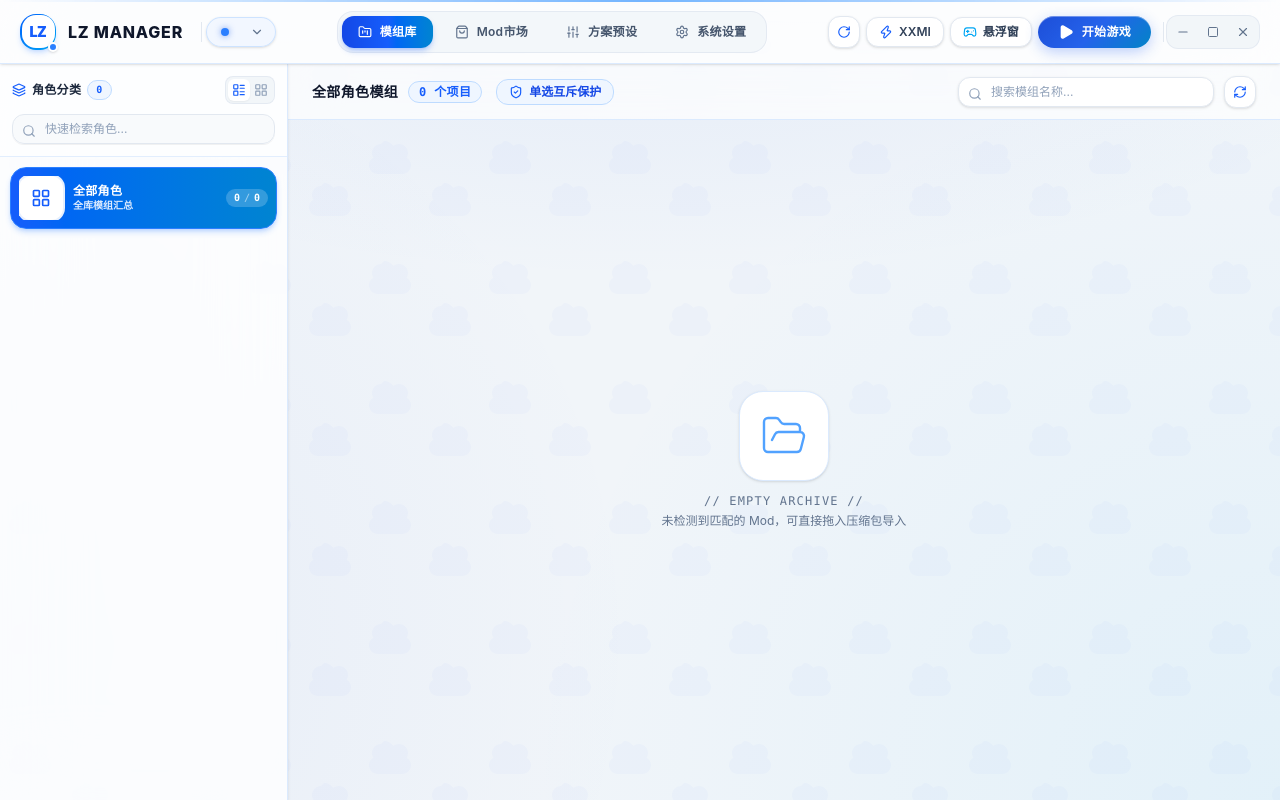
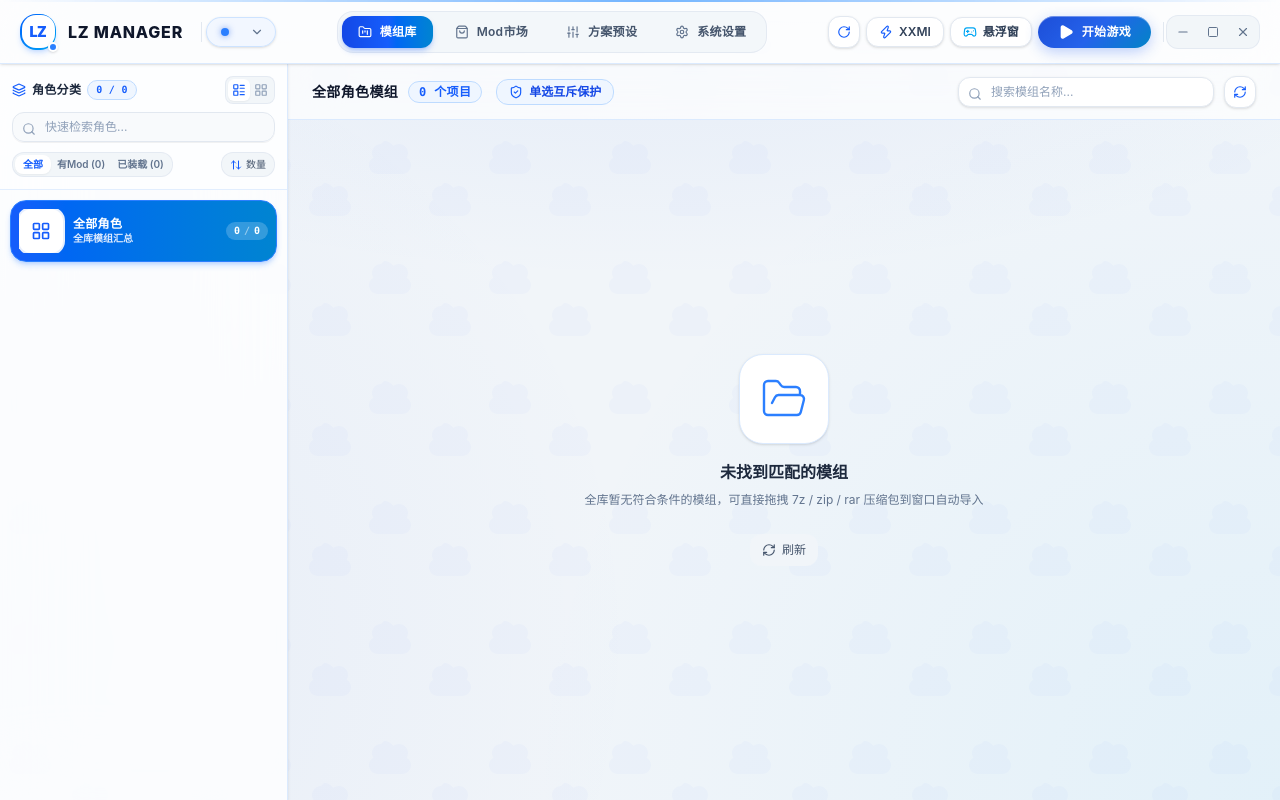
Before and after one commit to lanzVw/LZ-Manager, a React (Vite) app: page / in a window 1280 px wide. Built offline with nearby package versions, Linux system fonts and the light colour scheme.

Commit message:
feat(ui): add character filtering and support displaying characters without installed mods

```diff
--- a/src/core/mod-engine.ts
+++ b/src/core/mod-engine.ts
@@ -102,9 +102,8 @@ export class ModEngine {
           console.error(`Error reading character dir: ${charPath}`, err)
         }
 
-        if (modsList.length > 0) {
-          result[charName] = modsList
-        }
+        // 始终记录角色条目（即使暂无 Mod），支持“显示全部角色/未安装角色”的筛选功能
+        result[charName] = modsList
       }
     } catch (err) {
       console.error('Error scanning mod folder root:', err)
--- a/src/main/index.ts
+++ b/src/main/index.ts
@@ -229,7 +229,37 @@ function setupIpc() {
     const g = configStore.getActiveGame()
     if (!g) return {}
     modEngine.setModFolderPath(g.modFolderPath)
-    return modEngine.scanMods()
+    const result = modEngine.scanMods()
+
+    // 合并游戏官方全量角色图鉴，确保尚未在本地建目录的角色也能在“全部角色”筛选中显示
+    try {
+      const roster = getCharactersForGame(g.id)
+      if (Array.isArray(roster)) {
+        for (const item of roster) {
+          if (item.id === 'all' || !item.name) continue
+          if (!result[item.name]) {
+            result[item.name] = []
+          }
+        }
+      }
+    } catch (_) {}
+
+    return result
+  })
+
+  ipcMain.handle('mods:openCharacterFolder', (_, charName: string) => {
+    const g = configStore.getActiveGame()
+    if (!g || !g.modFolderPath) return { success: false, error: '未选择游戏或未配置Mod路径' }
+    const charPath = path.join(g.modFolderPath, charName)
+    if (!fs.existsSync(charPath)) {
+      try {
+        fs.mkdirSync(charPath, { recursive: true })
+      } catch (err: any) {
+        return { success: false, error: err.message }
+      }
+    }
+    shell.openPath(charPath)
+    return { success: true, path: charPath }
   })
 
   ipcMain.handle('characters:getAvatars', (_, gameId?: string) => {
--- a/src/preload/index.ts
+++ b/src/preload/index.ts
@@ -35,6 +35,8 @@ const flairxApi = {
     ipcRenderer.invoke('characters:setAvatar', characterName, imagePath),
   saveCharacterAvatar: (characterName: string, dataUrl: string) =>
     ipcRenderer.invoke('characters:saveAvatarFromData', characterName, dataUrl),
+  openCharacterFolder: (characterName: string) =>
+    ipcRenderer.invoke('mods:openCharacterFolder', characterName),
 
   // Persist Bridge
   getModPersistInfo: (modFullPath: string) => ipcRenderer.invoke('persist:getInfo', modFullPath),
--- a/src/renderer/App.tsx
+++ b/src/renderer/App.tsx
@@ -183,6 +183,8 @@ export default function App() {
               onRefresh={scanMods}
               onToggleMod={handleToggleMod}
               onSelectMod={(path) => setSelectedModPath(path)}
+              onNavigateTab={(tab) => setActiveTab(tab)}
+              activeGame={activeGame}
             />
           ))}
 
--- a/src/renderer/overlay/OverlayApp.tsx
+++ b/src/renderer/overlay/OverlayApp.tsx
@@ -40,7 +40,7 @@ export const OverlayApp: React.FC = () => {
 
       const mods = await window.lz.scanMods()
       setModsData(mods || {})
-      const charList = Object.keys(mods || {})
+      const charList = Object.keys(mods || {}).filter(k => (mods[k] || []).length > 0)
       setCharacters(charList)
 
       const presetData = await window.lz.getPresets()
--- a/src/renderer/pages/ModsPage.tsx
+++ b/src/renderer/pages/ModsPage.tsx
@@ -4,6 +4,8 @@ import {
   CheckCircle2,
   XCircle,
   FolderOpen,
+  Folder,
+  Globe,
   Image as ImageIcon,
   ShieldCheck,
   RefreshCw,
@@ -13,6 +15,8 @@ import {
   Layers,
   LayoutList,
   LayoutGrid,
+  ArrowUpDown,
+  Filter,
   ChevronRight
 } from 'lucide-react'
 import { CharacterConflictReport, ModConflictSummary } from '../../core/types'
@@ -23,6 +27,8 @@ interface ModsPageProps {
   onRefresh: () => void
   onToggleMod: (charName: string, modName: string, enabled: boolean) => Promise<void>
   onSelectMod: (modFullPath: string) => void
+  onNavigateTab?: (tab: string) => void
+  activeGame?: any
 }
 
 // 角色头像/缩略图组件 (专为二游立绘优化，顶部居中、尺寸自适应、错误优雅兜底)
@@ -89,12 +95,16 @@ export const ModsPage: React.FC<ModsPageProps> = ({
   loading,
   onRefresh,
   onToggleMod,
-  onSelectMod
+  onSelectMod,
+  onNavigateTab,
+  activeGame
 }) => {
   const [selectedChar, setSelectedChar] = useState<string>('all')
   const [searchChar, setSearchChar] = useState<string>('')
   const [searchMod, setSearchMod] = useState<string>('')
   const [sidebarMode, setSidebarMode] = useState<'list' | 'grid'>('list')
+  const [charFilter, setCharFilter] = useState<'all' | 'hasMods' | 'equipped'>('all')
+  const [charSort, setCharSort] = useState<'count' | 'name' | 'enabled'>('count')
   const [characterAvatars, setCharacterAvatars] = useState<Record<string, string>>({})
   const [togglingId, setTogglingId] = useState<string | null>(null)
   const [conflictsMap, setConflictsMap] = useState<Record<string, CharacterConflictReport>>({})
@@ -155,14 +165,52 @@ export const ModsPage: React.FC<ModsPageProps> = ({
         avatarPath: characterAvatars[name] || null
       }
     })
-    return list.sort((a, b) => b.total - a.total)
+    return list
   }, [modsData, characterAvatars])
 
+  const charactersWithModsCount = useMemo(() => {
+    return characters.filter((c) => c.total > 0).length
+  }, [characters])
+
+  const charactersEquippedCount = useMemo(() => {
+    return characters.filter((c) => c.enabled > 0).length
+  }, [characters])
+
   const filteredCharacters = useMemo(() => {
-    if (!searchChar) return characters
-    const q = searchChar.toLowerCase()
-    return characters.filter((c) => c.name.toLowerCase().includes(q))
-  }, [characters, searchChar])
+    let list = [...characters]
+
+    // 1. 状态筛选 (全部角色 / 仅有模组 / 仅已装备)
+    if (charFilter === 'hasMods') {
+      list = list.filter((c) => c.total > 0)
+    } else if (charFilter === 'equipped') {
+      list = list.filter((c) => c.enabled > 0)
+    }
+
+    // 2. 搜索框快速检索
+    if (searchChar) {
+      const q = searchChar.toLowerCase().trim()
+      list = list.filter((c) => c.name.toLowerCase().includes(q))
+    }
+
+    // 3. 排序策略
+    if (charSort === 'name') {
+      list.sort((a, b) => a.name.localeCompare(b.name, 'zh-Hans-CN'))
+    } else if (charSort === 'enabled') {
+      list.sort((a, b) => {
+        if (b.enabled !== a.enabled) return b.enabled - a.enabled
+        if (b.total !== a.total) return b.total - a.total
+        return a.name.localeCompare(b.name, 'zh-Hans-CN')
+      })
+    } else {
+      // 默认 'count': 有模组的按数量降序排前，未安装模组的排后，同数量按名称排序
+      list.sort((a, b) => {
+        if (b.total !== a.total) return b.total - a.total
+        return a.name.localeCompare(b.name, 'zh-Hans-CN')
+      })
+    }
+
+    return list
+  }, [characters, searchChar, charFilter, charSort])
 
   // Active mods to display
   const displayedMods = useMemo(() => {
@@ -215,13 +263,13 @@ export const ModsPage: React.FC<ModsPageProps> = ({
       {/* Left Sidebar: Character Categories (角色缩略图选项侧边栏) */}
       <aside className="w-72 bg-white/80 border-r border-blue-100 backdrop-blur-2xl flex flex-col shrink-0 select-none z-10 shadow-sm transition-all duration-300">
         {/* Roster Header */}
-        <div className="p-3 border-b border-blue-100/80 space-y-2.5 bg-white/50">
+        <div className="p-3 border-b border-blue-100/80 space-y-2 bg-white/50">
           <div className="flex items-center justify-between">
             <span className="text-xs font-bold text-slate-800 tracking-wide flex items-center space-x-1.5">
               <Layers className="w-3.5 h-3.5 text-blue-600" />
               <span>角色分类</span>
               <span className="text-[10px] font-mono text-blue-600 font-semibold bg-blue-50 px-2 py-0.5 rounded-full border border-blue-200">
-                {characters.length}
+                {filteredCharacters.length} / {characters.length}
               </span>
             </span>
 
@@ -263,6 +311,66 @@ export const ModsPage: React.FC<ModsPageProps> = ({
               onChange={(e) => setSearchChar(e.target.value)}
               className="w-full bg-slate-50/90 border border-slate-200 focus:border-blue-400 rounded-xl pl-8 pr-3 py-1.5 text-xs text-slate-800 placeholder-slate-400 focus:outline-none transition font-sans shadow-2xs"
             />
+          </div>
+
+          {/* Filter & Sort Controls (筛选与排序条，支持“全部/未安装”角色) */}
+          <div className="flex items-center justify-between gap-1 pt-0.5">
+            {/* Display Filter: 全部 / 有Mod / 已装载 */}
+            <div className="flex items-center bg-slate-100/90 p-0.5 rounded-xl border border-slate-200/80 text-[10px] font-semibold">
+              <button
+                type="button"
+                onClick={() => setCharFilter('all')}
+                className={`px-2 py-0.5 rounded-lg transition ${
+                  charFilter === 'all'
+                    ? 'bg-white text-blue-600 shadow-xs font-bold'
+                    : 'text-slate-500 hover:text-slate-800'
+                }`}
+                title="显示所有角色，包含未安装模组的角色"
+              >
+                全部
+              </button>
+              <button
+                type="button"
+                onClick={() => setCharFilter('hasMods')}
+                className={`px-1.5 py-0.5 rounded-lg transition ${
+                  charFilter === 'hasMods'
+                    ? 'bg-white text-blue-600 shadow-xs font-bold'
+                    : 'text-slate-500 hover:text-slate-800'
+                }`}
+                title="仅显示已安装模组的角色"
+              >
+                有Mod ({charactersWithModsCount})
+              </button>
+              <button
+                type="button"
+                onClick={() => setCharFilter('equipped')}
+                className={`px-1.5 py-0.5 rounded-lg transition ${
+                  charFilter === 'equipped'
+                    ? 'bg-white text-blue-600 shadow-xs font-bold'
+                    : 'text-slate-500 hover:text-slate-800'
+                }`}
+                title="仅显示当前已装备模组的角色"
+              >
+                已装载 ({charactersEquippedCount})
+              </button>
+            </div>
+
+            {/* Sort Toggle: 数量 / 名称 / 常用 */}
+            <button
+              type="button"
+              onClick={() => {
+                if (charSort === 'count') setCharSort('name')
+                else if (charSort === 'name') setCharSort('enabled')
+                else setCharSort('count')
+              }}
+              className="flex items-center space-x-1 px-2 py-1 rounded-xl bg-slate-100/90 hover:bg-slate-200/80 border border-slate-200/80 text-[10px] font-medium text-slate-600 transition"
+              title="切换排序规则：按数量 / 按名称 / 按装载优先"
+            >
+              <ArrowUpDown className="w-3 h-3 text-blue-600" />
+              <span>
+                {charSort === 'count' ? '数量' : charSort === 'name' ? '名称' : '常用'}
+              </span>
+            </button>
           </div>
         </div>
 
@@ -337,8 +445,20 @@ export const ModsPage: React.FC<ModsPageProps> = ({
                         <span className={`truncate tracking-wide font-bold ${isSelected ? 'text-white' : 'text-slate-800'}`}>
                           {c.name}
                         </span>
-                        <span className={`text-[10px] truncate ${isSelected ? 'text-blue-100' : hasActive ? 'text-blue-600 font-medium' : 'text-slate-400'}`}>
-                          {hasActive ? `已装载 ${c.enabled} 款` : `${c.total} 款待命中`}
+                        <span className={`text-[10px] truncate ${
+                          isSelected
+                            ? 'text-blue-100'
+                            : hasActive
+                            ? 'text-blue-600 font-medium'
+                            : c.total > 0
+                            ? 'text-slate-400'
+                            : 'text-slate-400/80 italic'
+                        }`}>
+                          {hasActive
+                            ? `已装载 ${c.enabled} 款`
+                            : c.total > 0
+                            ? `${c.total} 款待命中`
+                            : '未安装模组'}
                         </span>
                       </div>
                     </div>
@@ -349,14 +469,22 @@ export const ModsPage: React.FC<ModsPageProps> = ({
                           ? 'bg-white/20 text-white font-bold'
                           : hasActive
                           ? 'bg-blue-50 text-blue-600 border border-blue-200/80 font-bold'
-                          : 'bg-slate-100 text-slate-500'
+                          : c.total > 0
+                          ? 'bg-slate-100 text-slate-500'
+                          : 'bg-slate-100/60 text-slate-400'
                       }`}
                     >
+                      {c.total > 0 ? (
+                        <>
                           <span className={`font-bold ${isSelected ? 'text-white' : hasActive ? 'text-blue-600' : 'text-slate-600'}`}>
                             {c.enabled}
                           </span>
                           <span className="opacity-50">/</span>
                           <span>{c.total}</span>
+                        </>
+                      ) : (
+                        <span className="text-[9px] opacity-75 font-mono">0 / 0</span>
+                      )}
                     </div>
                   </button>
                 )
@@ -389,8 +517,10 @@ export const ModsPage: React.FC<ModsPageProps> = ({
                         className="w-full h-full rounded-none border-0 shadow-none"
                       />
 
-                      {/* Top-Right Badge (QAQM 经典悬浮角标) */}
-                      <div className="absolute top-1 right-1 flex items-center space-x-0.5 text-[9px] font-mono px-1.5 py-0.5 rounded-full bg-slate-900/75 backdrop-blur-md text-white font-bold shadow-xs">
+                      {/* Top-Right Badge (QAQM 经典悬浮角标，未安装模组的角色也标示 0/0) */}
+                      <div className={`absolute top-1 right-1 flex items-center space-x-0.5 text-[9px] font-mono px-1.5 py-0.5 rounded-full backdrop-blur-md font-bold shadow-xs ${
+                        c.total > 0 ? 'bg-slate-900/75 text-white' : 'bg-slate-900/40 text-slate-300'
+                      }`}>
                         <span className={hasActive ? 'text-amber-300' : 'text-slate-200'}>{c.enabled}</span>
                         <span className="text-slate-400">/</span>
                         <span>{c.total}</span>
@@ -490,17 +620,70 @@ export const ModsPage: React.FC<ModsPageProps> = ({
         {/* Mod Grid Canvas */}
         <div className="flex-1 overflow-y-auto p-6 porcelain-scrollbar-light">
           {displayedMods.length === 0 ? (
-            <div className="h-full flex flex-col items-center justify-center text-slate-400 space-y-3">
-              <div className="p-5 rounded-3xl bg-white border border-blue-100 text-blue-400 shadow-sm">
+            <div className="h-full flex flex-col items-center justify-center text-slate-400 p-8 space-y-4">
+              {selectedChar !== 'all' && characterAvatars[selectedChar] ? (
+                <div className="w-24 h-24 rounded-3xl overflow-hidden border-2 border-blue-200/80 shadow-lg ring-4 ring-blue-500/10 bg-white">
+                  <img
+                    src={`file://${characterAvatars[selectedChar]}`}
+                    alt={selectedChar}
+                    className="w-full h-full object-cover object-top"
+                  />
+                </div>
+              ) : (
+                <div className="p-5 rounded-3xl bg-white border border-blue-100 text-blue-500 shadow-sm">
                   <FolderOpen className="w-12 h-12 stroke-[1.2]" />
                 </div>
-              <div className="text-center">
-                <div className="text-xs font-mono tracking-widest text-slate-500 uppercase">
-                  // EMPTY ARCHIVE //
+              )}
+
+              <div className="text-center max-w-md space-y-1.5">
+                <div className="text-base font-bold text-slate-800">
+                  {conflictFilterOnly
+                    ? '未发现任何资源冲突'
+                    : selectedChar === 'all'
+                    ? '未找到匹配的模组'
+                    : `【${selectedChar}】尚未安装任何模组`}
                 </div>
-                <p className="text-xs text-slate-500 mt-1">
-                  {conflictFilterOnly ? '当前角色未发现任何资源冲突' : '未检测到匹配的 Mod，可直接拖入压缩包导入'}
+                <p className="text-xs text-slate-500 leading-relaxed">
+                  {conflictFilterOnly
+                    ? '当前角色下的所有模组均正常运行，无文件冲突'
+                    : selectedChar === 'all'
+                    ? '全库暂无符合条件的模组，可直接拖拽 7z / zip / rar 压缩包到窗口自动导入'
+                    : `您可以直接拖拽专属 Mod 压缩包至窗口导入，或前往 Mod 市场搜索下载【${selectedChar}】的外观模组！`}
                 </p>
+              </div>
+
+              {/* Action Buttons */}
+              <div className="flex items-center gap-3 pt-2">
+                {selectedChar !== 'all' && onNavigateTab && (
+                  <button
+                    onClick={() => onNavigateTab('gamebanana')}
+                    className="flex items-center space-x-2 px-4 py-2 rounded-xl bg-gradient-to-r from-blue-600 to-sky-600 hover:from-blue-700 hover:to-sky-700 text-white text-xs font-bold shadow-md shadow-blue-500/20 transition active:scale-95 cursor-pointer"
+                  >
+                    <Globe className="w-4 h-4" />
+                    <span>前往 Mod 市场查找模组</span>
+                  </button>
+                )}
+
+                {selectedChar !== 'all' && (
+                  <button
+                    onClick={() => window.lz.openCharacterFolder(selectedChar)}
+                    className="flex items-center space-x-2 px-4 py-2 rounded-xl bg-white hover:bg-slate-50 border border-slate-200 text-slate-700 text-xs font-semibold shadow-xs transition active:scale-95 cursor-pointer"
+                  >
+                    <Folder className="w-4 h-4 text-blue-600" />
+                    <span>打开角色模组目录</span>
+                  </button>
+                )}
+
+                <button
+                  onClick={() => {
+                    onRefresh()
+                    loadConflicts()
+                  }}
+                  className="flex items-center space-x-1.5 px-3 py-2 rounded-xl bg-slate-100 hover:bg-slate-200 text-slate-600 text-xs font-medium transition active:scale-95 cursor-pointer"
+                >
+                  <RefreshCw className="w-3.5 h-3.5" />
+                  <span>刷新</span>
+                </button>
               </div>
             </div>
           ) : (
```
Lines whose indentation alone changed are shown as unchanged.
